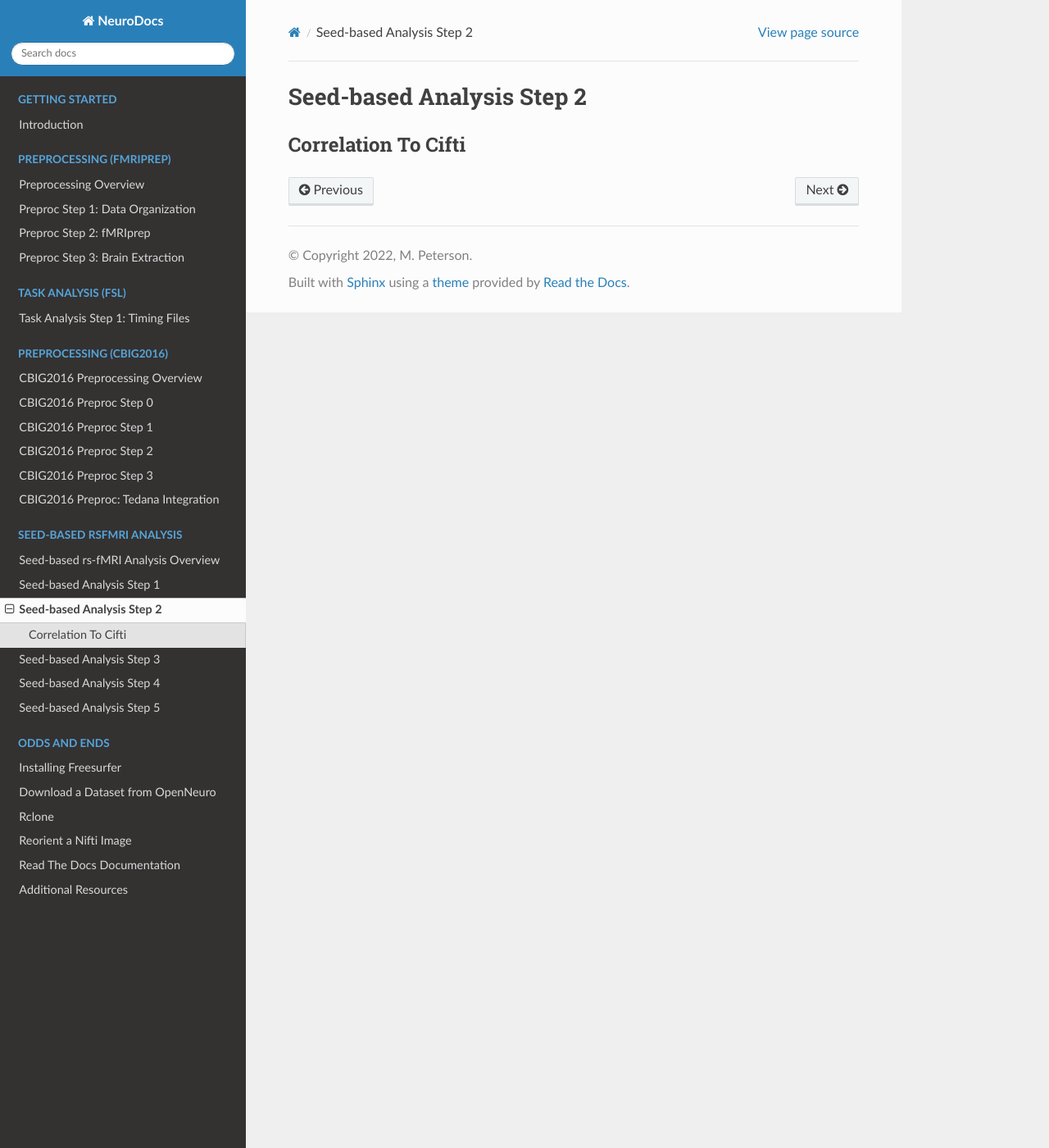
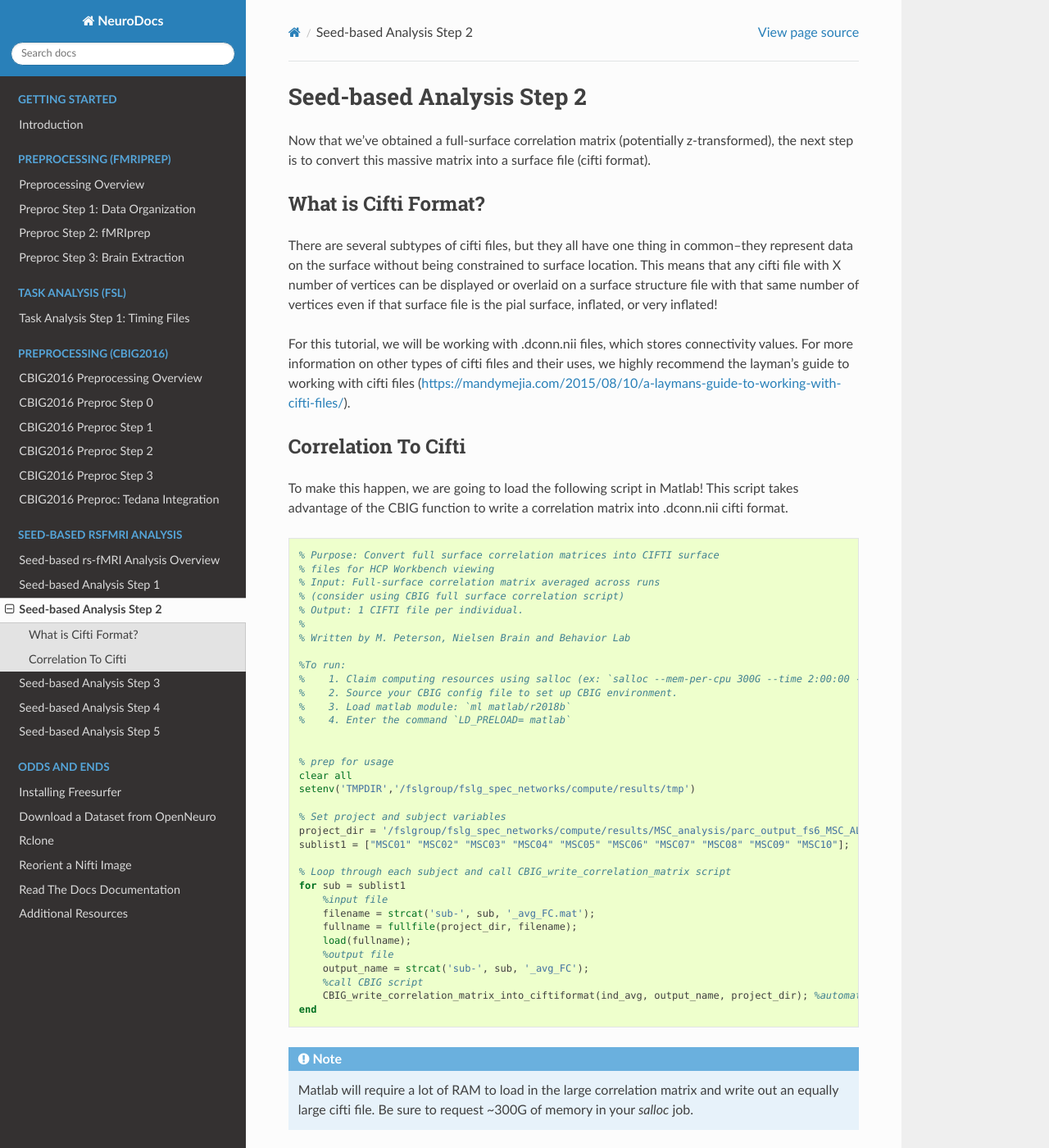
Before and after one commit to peter3200/NeuroDocs, a Sphinx documentation site: the page built from docs/source/seed/seed_2.rst, in a window 1280 px wide and 1400 px high. Shown: the whole window at 82% size. Built offline with Sphinx 7.4.7 and the Read the Docs theme 2.0.0, drawn with Linux system fonts in a browser that asks for light colours; some of the changed text lies outside the part shown.

Commit message:
Add files via upload

```diff
--- a/docs/source/seed/seed_2.rst
+++ b/docs/source/seed/seed_2.rst
@@ -1,5 +1,57 @@
 Seed-based Analysis Step 2
 ==========================
 
+Now that we've obtained a full-surface correlation matrix (potentially z-transformed), the next step is to convert this massive matrix into a surface file (cifti format).
+
+What is Cifti Format?
+*********************
+
+There are several subtypes of cifti files, but they all have one thing in common--they represent data on the surface without being constrained to surface location. This means that any cifti file with X number of vertices can be displayed or overlaid on a surface structure file with that same number of vertices even if that surface file is the pial surface, inflated, or very inflated!
+
+For this tutorial, we will be working with .dconn.nii files, which stores connectivity values. For more information on other types of cifti files and their uses, we highly recommend the layman's guide to working with cifti files (https://mandymejia.com/2015/08/10/a-laymans-guide-to-working-with-cifti-files/).
+
 Correlation To Cifti
 ********************
+
+To make this happen, we are going to load the following script in Matlab! This script takes advantage of the CBIG function to write a correlation matrix into .dconn.nii cifti format.
+
+.. code-block:: matlab
+
+    % Purpose: Convert full surface correlation matrices into CIFTI surface
+    % files for HCP Workbench viewing
+    % Input: Full-surface correlation matrix averaged across runs
+    % (consider using CBIG full surface correlation script)
+    % Output: 1 CIFTI file per individual.
+    %
+    % Written by M. Peterson, Nielsen Brain and Behavior Lab
+
+    %To run:
+    %	 1. Claim computing resources using salloc (ex: `salloc --mem-per-cpu 300G --time 2:00:00 --x11`)
+    %    2. Source your CBIG config file to set up CBIG environment.
+    %    3. Load matlab module: `ml matlab/r2018b`
+    %	 4. Enter the command `LD_PRELOAD= matlab`
+
+
+    % prep for usage
+    clear all
+    setenv('TMPDIR','/fslgroup/fslg_spec_networks/compute/results/tmp')
+
+    % Set project and subject variables
+    project_dir = '/fslgroup/fslg_spec_networks/compute/results/MSC_analysis/parc_output_fs6_MSC_ALL/quant_metrics/FC_matrices';
+    sublist1 = ["MSC01" "MSC02" "MSC03" "MSC04" "MSC05" "MSC06" "MSC07" "MSC08" "MSC09" "MSC10"];
+
+    % Loop through each subject and call CBIG_write_correlation_matrix script
+    for sub = sublist1
+        %input file
+        filename = strcat('sub-', sub, '_avg_FC.mat');
+        fullname = fullfile(project_dir, filename);
+        load(fullname);
+        %output file
+        output_name = strcat('sub-', sub, '_avg_FC');
+        %call CBIG script
+        CBIG_write_correlation_matrix_into_ciftiformat(ind_avg, output_name, project_dir); %automatically saved as a .dconn.nii file
+    end
+
+.. note:: Matlab will require a lot of RAM to load in the large correlation matrix and write out an equally large cifti file. Be sure to request ~300G of memory in your `salloc` job.
+
+The next step is to work with the file in workbench!
--- a/docs/source/seed/seed_ov.rst
+++ b/docs/source/seed/seed_ov.rst
@@ -23,7 +23,7 @@ This tutorial will assume that we are working with preprocessed rs-fMRI runs pro
 Processing Steps
 *****************
 
-The general workflow will include calculating a full-surface functional connectivity correlation matrix for each subject, standarizing the matrix, converting the matrix to cifti format, picking seeds, visualizing the resulting connectiivty maps, and writing out maps and scenes to easily recreate analyses.
+The general workflow will include calculating a full-surface functional connectivity correlation matrix for each subject, standarizing the matrix, converting the matrix to cifti format, picking seeds, visualizing the resulting connectivity maps, and writing out maps and scenes to easily recreate analyses.
 
 .. image:: s1_2.png
 
```
